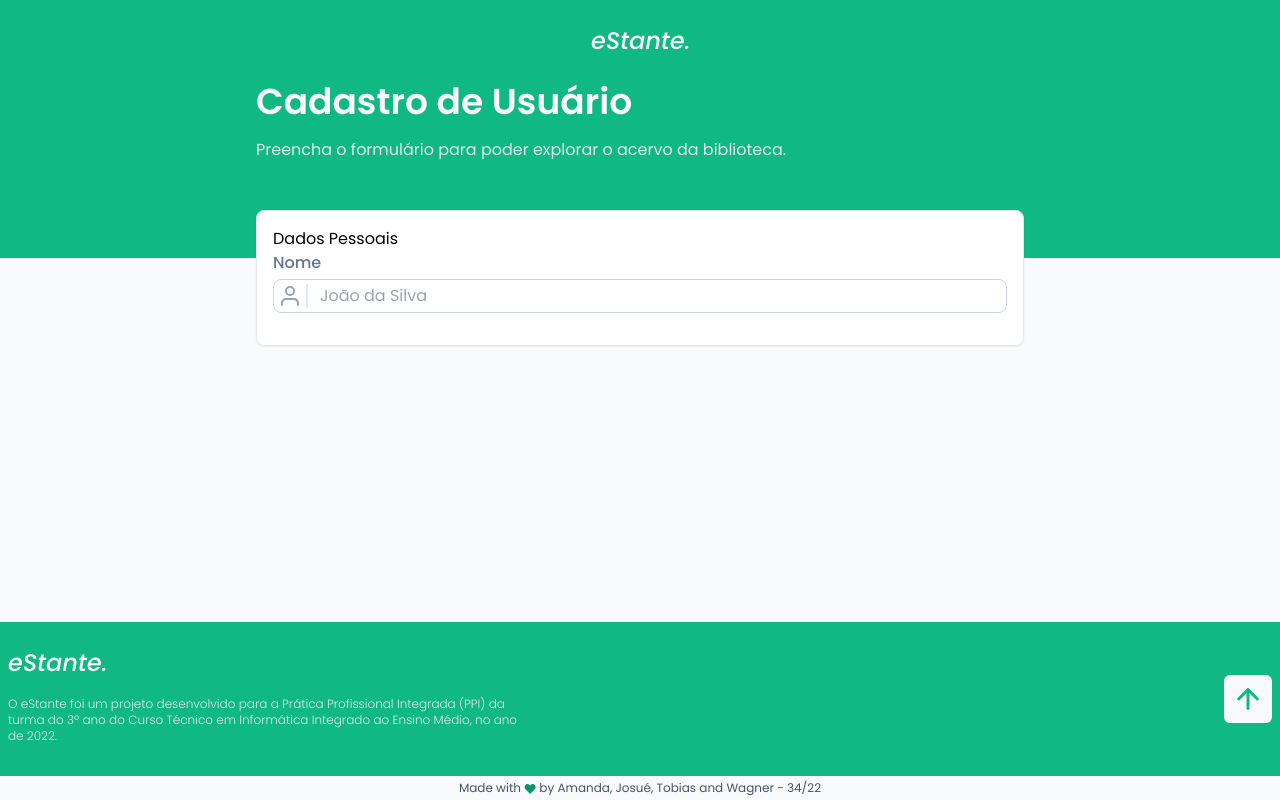
After one commit to tobiasMarion/eStante-ppi, a PHP site: page /user/new.html in a window 1280 px wide. The commit adds this page. Run offline with PHP 8.4, Linux system fonts and the light colour scheme; some libraries are stand-ins or nearby versions.

Commit message:
Starting Create User Form

```diff
--- a/admin.html
+++ b/admin.html
@@ -144,7 +144,7 @@
             </div>
         </main>
 
-        <footer class="bg-emerald-600">
+        <footer class="bg-emerald-500">
             <div class="w-full max-w-7xl mx-auto py-8 px-2 flex items-center justify-between">
                 <div>
                     <img src="./static/assets/eStante-white.svg" alt="eStante" class="mb-4 md:mb-6" />
--- a/auth.html
+++ b/auth.html
@@ -37,7 +37,7 @@
                     <label for="email" class="text-base text-slate-500 font-medium cursor-pointer">Email</label>
                     <div class="flex gap-2 border rounded-lg border-1 border-slate-300 p-1 input-container-effect relative">
                         <img src="./static/assets/icons/user.svg" alt="Usuário" class="mr-1 pr-1 border-r-2 border-slate-200">
-                        <input type="text" name="email" id="email" class="outline-0 bg-transparent text-base text-slate-500 w-full" placeholder="joao@email.com">
+                        <input type="text" name="email" id="email" class="outline-0 bg-transparent text-base text-slate-500 w-full" placeholder="joao@email.com" required>
                     </div>
                 </div>
 
@@ -45,7 +45,7 @@
                     <label for="email" class="text-base text-slate-500 font-medium cursor-pointer">Senha</label>
                     <div class="flex gap-2 border rounded-lg border-1 border-slate-300 p-1 input-container-effect relative">
                         <img src="./static/assets/icons/password.svg" alt="Senha" class="mr-1 pr-1 border-r-2 border-slate-200">
-                        <input type="password" name="password" id="password" class="outline-0 bg-transparent text-base text-slate-500 w-full" placeholder="********">
+                        <input type="password" name="password" id="password" class="outline-0 bg-transparent text-base text-slate-500 w-full" placeholder="********" required>
                     </div>
                 </div>
 
--- a/index.html
+++ b/index.html
@@ -242,7 +242,7 @@
             </section>
         </main>
 
-        <footer class="bg-emerald-600">
+        <footer class="bg-emerald-500">
             <div class="w-full max-w-7xl mx-auto py-8 px-2 flex items-center justify-between">
                 <div>
                     <img src="./static/assets/eStante-white.svg" alt="eStante" class="mb-4 md:mb-6">
--- a/search.html
+++ b/search.html
@@ -105,7 +105,7 @@
             </table>
         </main>
 
-        <footer class="bg-emerald-600">
+        <footer class="bg-emerald-500">
             <div class="w-full max-w-7xl mx-auto py-8 px-2 flex items-center justify-between">
                 <div>
                     <img src="./static/assets/eStante-white.svg" alt="eStante" class="mb-4 md:mb-6">
--- a/static/style/main.css
+++ b/static/style/main.css
@@ -45,3 +45,7 @@ label, input, select, option {
     opacity: 1;
     transition: .1s ease-out;
 }
+
+.negative-margin {
+    margin-top: -3rem;
+}
--- /dev/null
+++ b/user/new.html
@@ -0,0 +1,69 @@
+<!DOCTYPE html>
+<html lang="pt-br">
+
+<head>
+    <meta charset="UTF-8">
+    <meta http-equiv="X-UA-Compatible" content="IE=edge">
+    <meta name="viewport" content="width=device-width, initial-scale=1.0">
+    <title>eStante | Qual obra você vai retirar da eStante hoje?</title>
+
+    <link rel="shortcut icon" href="../static/assets/icon.svg" type="image/x-icon">
+    <link rel="preconnect" href="https://fonts.googleapis.com">
+    <link rel="preconnect" href="https://fonts.gstatic.com" crossorigin>
+    <link
+        href="https://fonts.googleapis.com/css2?family=Poppins:ital,wght@0,300;0,400;0,500;0,600;0,700;1,300;1,400;1,500;1,600;1,700&display=swap"
+        rel="stylesheet">
+
+        <script src="https://cdn.tailwindcss.com"></script>
+        <link rel="stylesheet" href="../static/style/main.css">
+
+</head>
+
+<body>
+    <div class="bg-slate-50 flex flex-col min-h-screen">
+        <header class="w-full bg-emerald-500 px-2">
+            <div class="w-full max-w-3xl mx-auto pt-8 pb-24">
+                <a href="../"><img src="../static/assets/eStante-white.svg" alt="eStante" class="mx-auto mb-8"></a>
+                <h1 class="text-4xl font-semibold text-slate-50 mb-4">Cadastro de Usuário</h1>
+                <p class="text-sm md:text-base text-slate-200">Preencha o formulário para poder explorar o acervo da biblioteca.</p>
+            </div>
+        </header>
+
+        <main class="w-full flex-grow mb-8 md:mb-16 px-2 flex-1">
+            <form action="" class="max-w-3xl negative-margin border drop-shadow drop-shadow-sm rounded-lg bg-white w-full mx-auto p-4">
+                <fieldset>
+                    <legend>Dados Pessoais</legend>
+                    <div class="flex flex-col gap-1 mb-4">
+                        <label for="name" class="text-base text-slate-500 font-medium cursor-pointer">Nome</label>
+                        <div class="flex gap-2 border rounded-lg border-1 border-slate-300 p-1 input-container-effect relative">
+                            <img src="../static/assets/icons/user.svg" alt="Usuário" class="mr-1 pr-1 border-r-2 border-slate-200">
+                            <input type="text" name="name" id="name" class="outline-0 bg-transparent text-base text-slate-500 w-full" placeholder="João da Silva" required>
+                        </div>
+                    </div>
+                </fieldset>
+            </form>
+        </main>
+
+        <footer class="bg-emerald-500">
+            <div class="w-full max-w-7xl mx-auto py-8 px-2 flex items-center justify-between">
+                <div>
+                    <img src="../static/assets/eStante-white.svg" alt="eStante" class="mb-4 md:mb-6">
+                    <p class="text-xs text-slate-200 max-w-lg font-light">O eStante foi um projeto desenvolvido para a
+                        Prática Profissional Integrada (PPI) da turma do 3º
+                        ano do Curso Técnico em Informática Integrado ao Ensino Médio, no ano de 2022.</p>
+                </div>
+                <a href="#" class="hidden md:block p-2 bg-slate-50 rounded-md"><img
+                        src="../static/assets/icons/arrow-up.svg" alt="De volta ao topo"></a>
+            </div>
+            <div class="flex justify-center items-center bg-slate-50 py-1">
+                <p class="text-xs text-slate-600">Made with <img src="../static/assets/icons/heart.svg" alt="Love"
+                        class="inline w-3"> by Amanda, Josué, Tobias and Wagner - 34/22
+                </p>
+            </div>
+        </footer>
+    </div>
+
+    <script src="../static/scripts/inputEffect.js"></script>
+</body>
+
+</html>
```
Also changed, not shown: book.html (+9 -11 lines).
